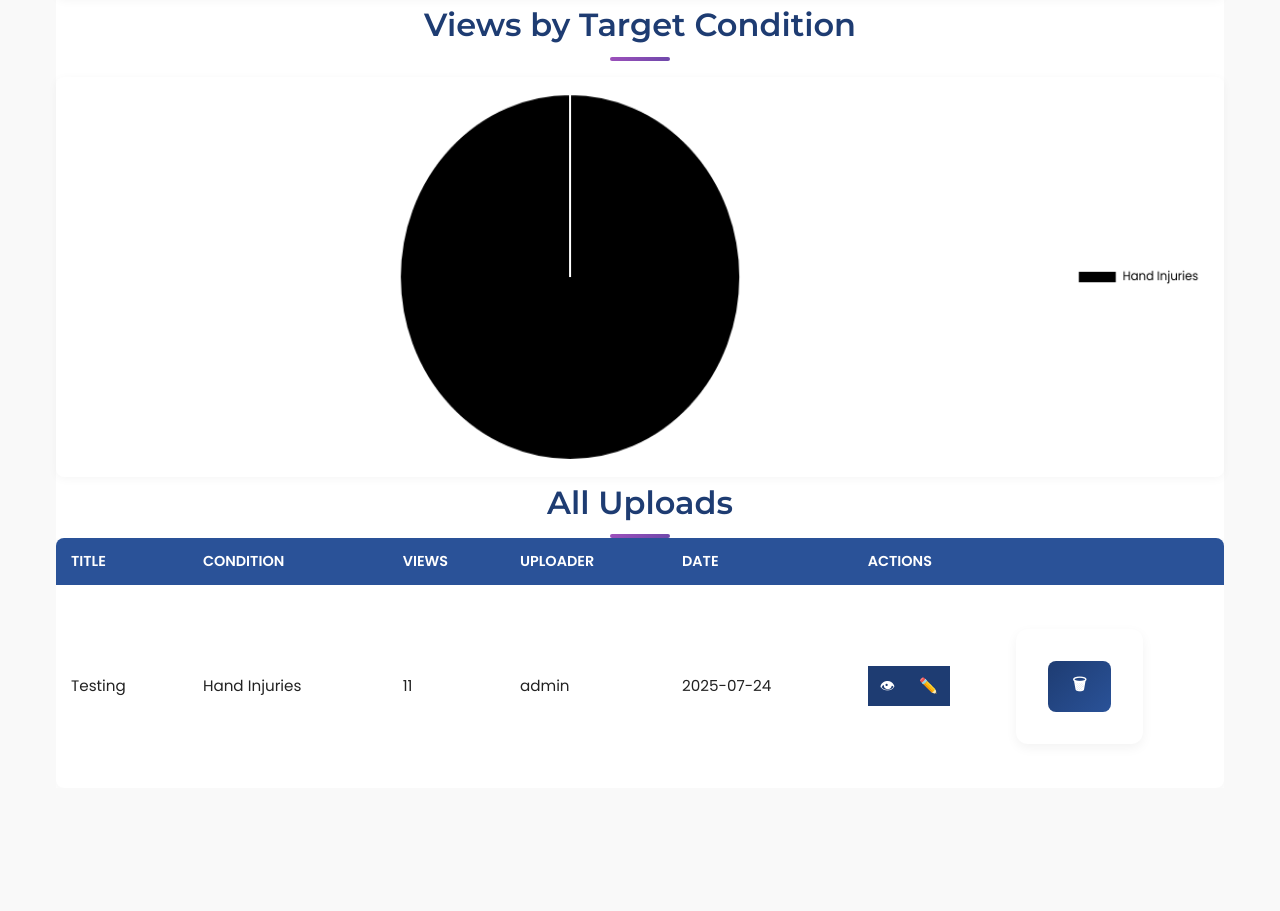
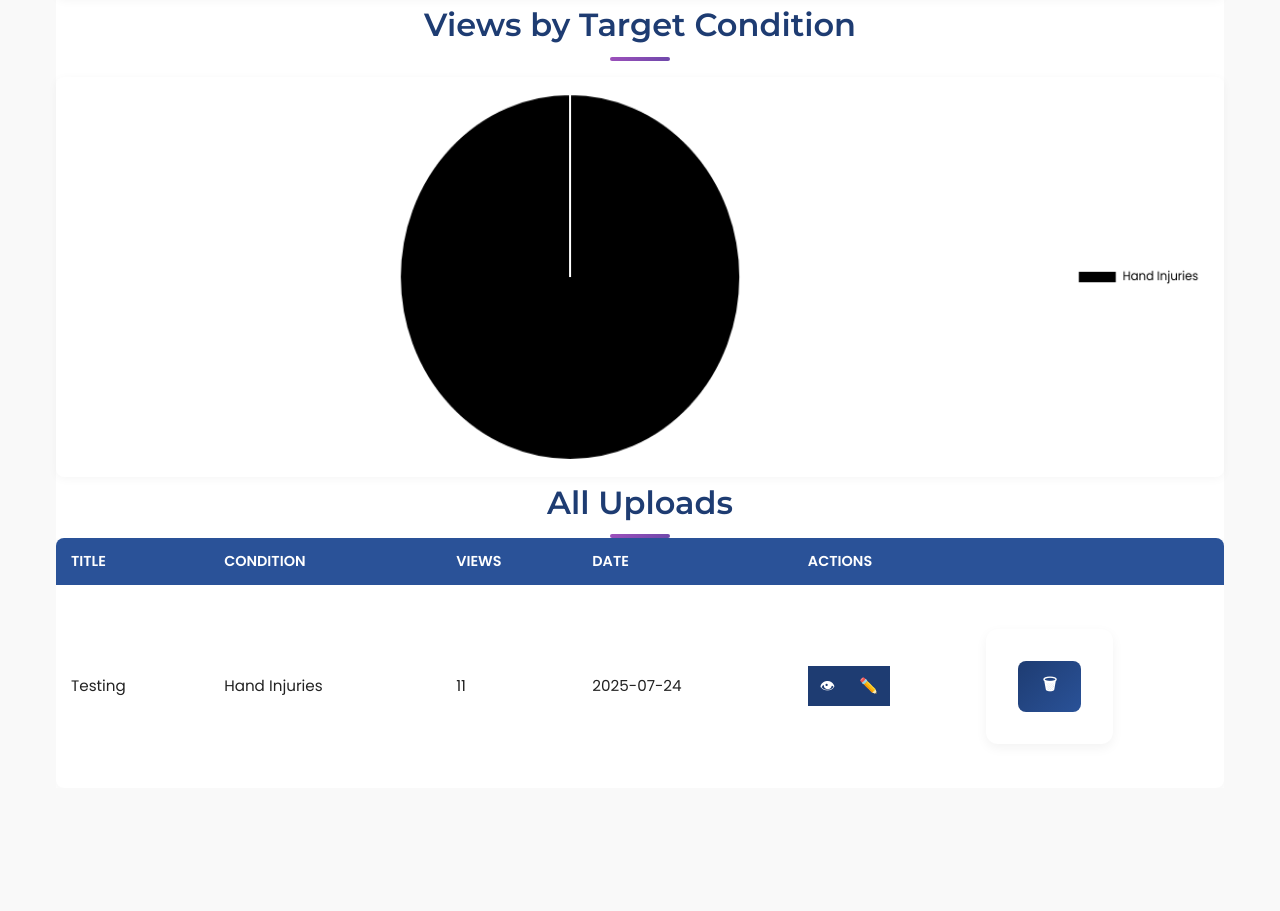
Before and after one commit to Samuel-Peprah/Samuel-Peprah, a Flask app: page /admin in a window 1280 px wide. Shown: the part 1079-1990 px from the top of the page. Run offline with Flask 3, Linux system fonts and the light colour scheme; a user stored in the database is signed in; data comes from the database, SQL or seed files in the repository; some libraries are stand-ins or nearby versions.

Commit message:
update admin_dashboard.html

```diff
--- a/templates/admin_dashboard.html
+++ b/templates/admin_dashboard.html
@@ -55,7 +55,7 @@
                         <th>Condition</th>
                         {# <th>Domain</th> #}
                         <th class="hide-on-mobile">Views</th>
-                        <th class="hide-on-mobile">Uploader</th>
+                        {# <th class="hide-on-mobile">Uploader</th> #}
                         <th class="hide-on-mobile">Date</th>
                         <th>Actions</th>
                     </tr>
@@ -67,7 +67,7 @@
                         <td data-label="Condition">{{ item.target_condition }}</td>
                         {# <td data-label="Domain">{{ item.otpf_domain }}</td> #}
                         <td data-label="Views" class="hide-on-mobile">{{ item.view_count }}</td>
-                        <td data-label="Uploader" class="hide-on-mobile">{{ item.uploader.username }}</td>
+                        {# <td data-label="Uploader" class="hide-on-mobile">{{ item.uploader.username }}</td> #}
                         <td data-label="Date" class="hide-on-mobile">{{ item.upload_time.strftime('%Y-%m-%d') }}</td>
                         <td data-label="Actions" class="table-actions"> {# New class for actions #}
                             <a href="{{ url_for('watch', media_id=item.id) }}" class="action-icon-btn" title="View">👁</a>
```
